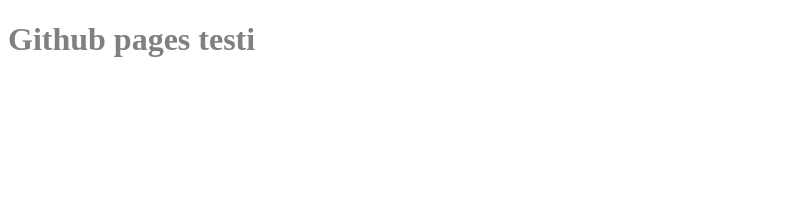
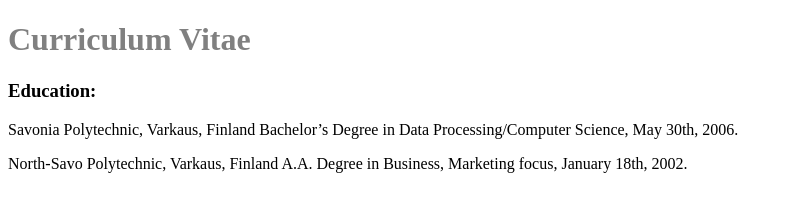
Before and after one commit to aisha-pihlajaniemi/WebSite, a plain HTML site: page index.html in a window 1280 px wide. Shown: the whole page, without its empty margins (0-789 px from the left). Drawn offline with Linux system fonts and the light colour scheme.

Commit message:
Starting CV webpage

```diff
--- a/index.html
+++ b/index.html
@@ -5,14 +5,22 @@
 <head>
   <meta charset="utf-8">
 
-  <title>Github page testi</title>
+  <title>Aisha P. Curriculum Vitae</title>
 
   <link rel="stylesheet" href="css/styles.css">
 
 </head>
 
 <body>
-  <h1>Github pages testi</h1>
+  <h1>Curriculum Vitae</h1>
+
+  <h3> Education:</h3>
+
+  <p>Savonia Polytechnic, Varkaus, Finland
+Bachelor’s Degree in Data Processing/Computer Science, May 30th, 2006.</p>
+
+  <p>North-Savo Polytechnic, Varkaus, Finland
+A.A. Degree in Business, Marketing focus, January 18th, 2002.</p>
 </body>
 
 </html>
```
